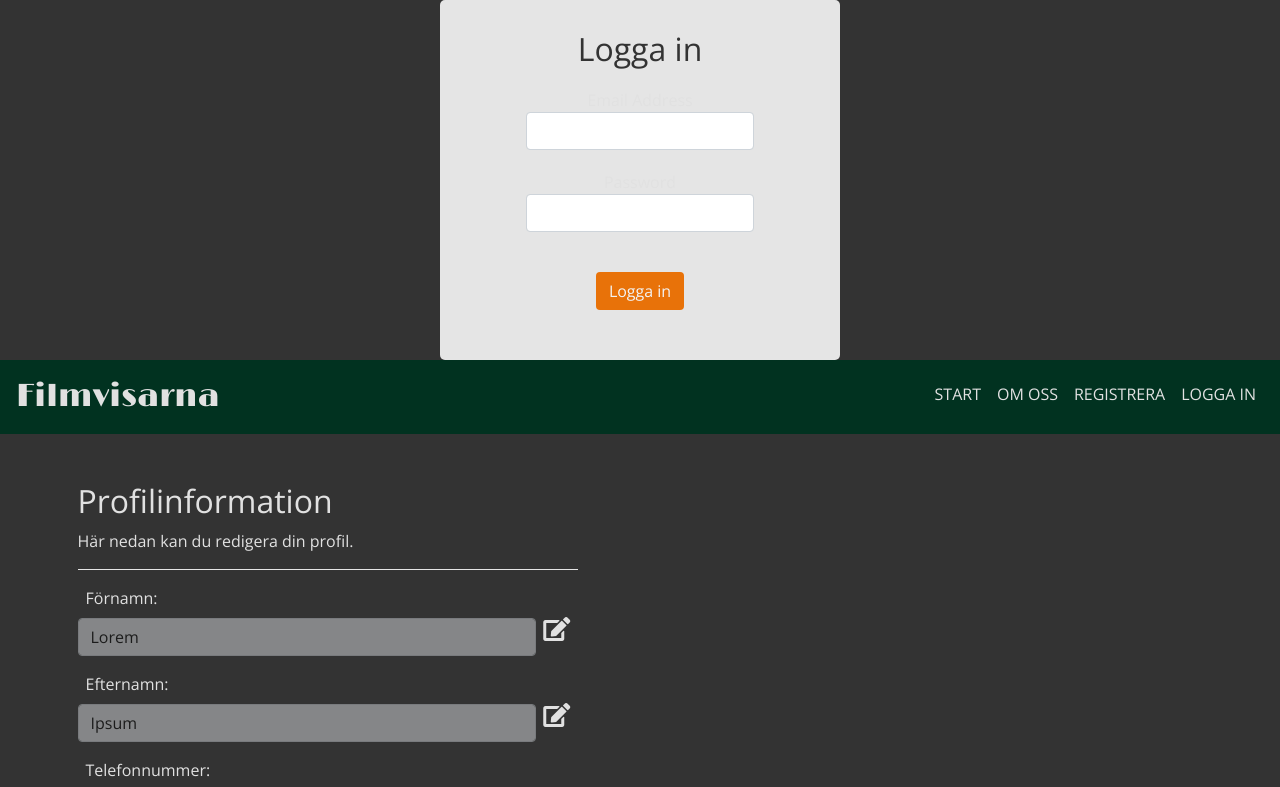
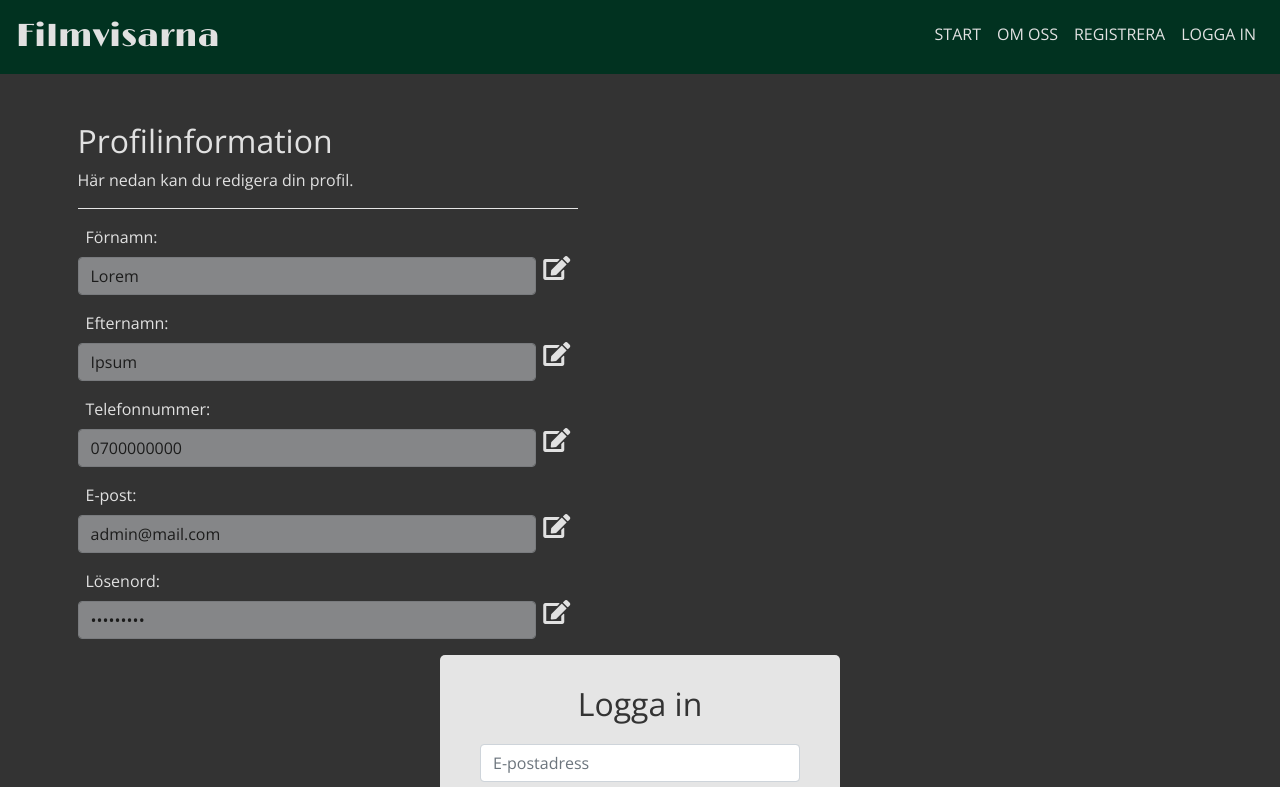
Before and after one commit to chris-mbg/FilmvisarnaAB, a React (Create React App) app: page /profile in a window 1280 px wide. Shown: the top 787 px of the page. Built offline with nearby package versions, Linux system fonts and the light colour scheme; no server answers.

Commit message:
Some adjustments to Login and Login css

```diff
--- a/src/App.js
+++ b/src/App.js
@@ -70,7 +70,6 @@ function App() {
     >
       <Header />
       <div className='App'>
-        {!state.isAuthenticated ? <Login /> : <HomePage />}
         <UserContextProvider>
           <MovieContextProvider>
             <BrowserRouter>
@@ -89,7 +88,7 @@ function App() {
             </BrowserRouter>
           </MovieContextProvider>
         </UserContextProvider>
-        <Login />
+        {!state.isAuthenticated ? <Login /> : <HomePage />}
       </div>
     </AuthContext.Provider>
   );
--- a/src/components/login/Login.js
+++ b/src/components/login/Login.js
@@ -63,8 +63,8 @@ export const Login = () => {
     <div className={`form-group ${style.modalContainer}`}>
       <h2 className={style.loginHeading}>Logga in</h2>
       <form onSubmit={handleFormSubmit}>
-        <label htmlFor='email' className={style.labelForm}>
-          Email Address
+        {/* <label htmlFor='email' className={style.labelForm}>
+          Email Address */}
         <input
           type='text'
           className={`form-control ${style.input}`}
@@ -72,11 +72,12 @@ export const Login = () => {
           onChange={handleInputChange}
           name='email'
           id='email'
+          placeholder='E-postadress'
         />
-        </label>
+        {/* </label> */}
 
-        <label htmlFor='password' className={style.labelForm}>
-          Password
+        {/* <label htmlFor='password' className={style.labelForm}>
+          Password */}
         <input
           type='password'
           className={`form-control ${style.input}`}
@@ -84,8 +85,9 @@ export const Login = () => {
           onChange={handleInputChange}
           name='password'
           id='password'
+          placeholder='Lösenord'
         />
-        </label>
+        {/* </label> */}
 
         {data.errorMessage && (
           <span className='form-error'>{data.errorMessage}</span>
--- a/src/css/Login.module.css
+++ b/src/css/Login.module.css
@@ -34,4 +34,5 @@
 .labelForm {
   margin: 0;
   padding: 0;
+  color: #000;
 }
```
Lines whose indentation alone changed are shown as unchanged.
